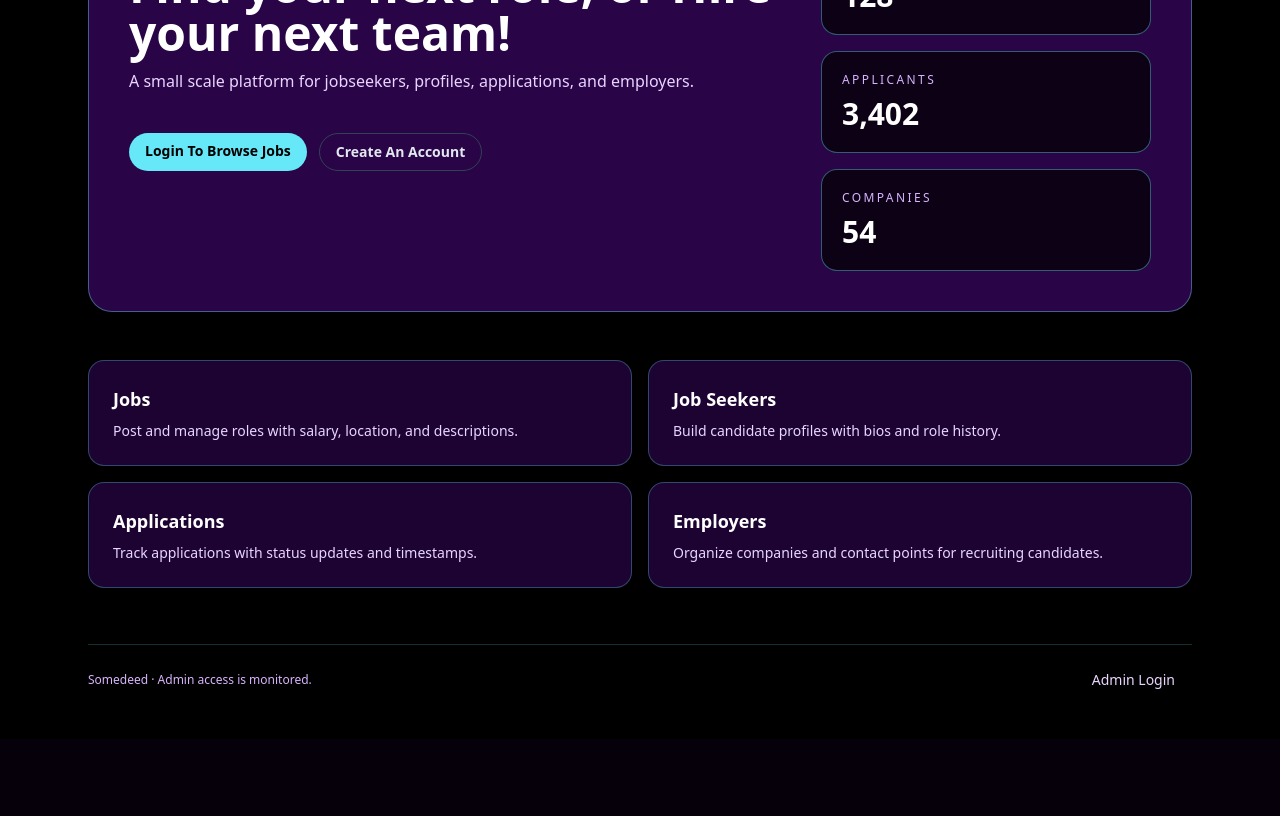
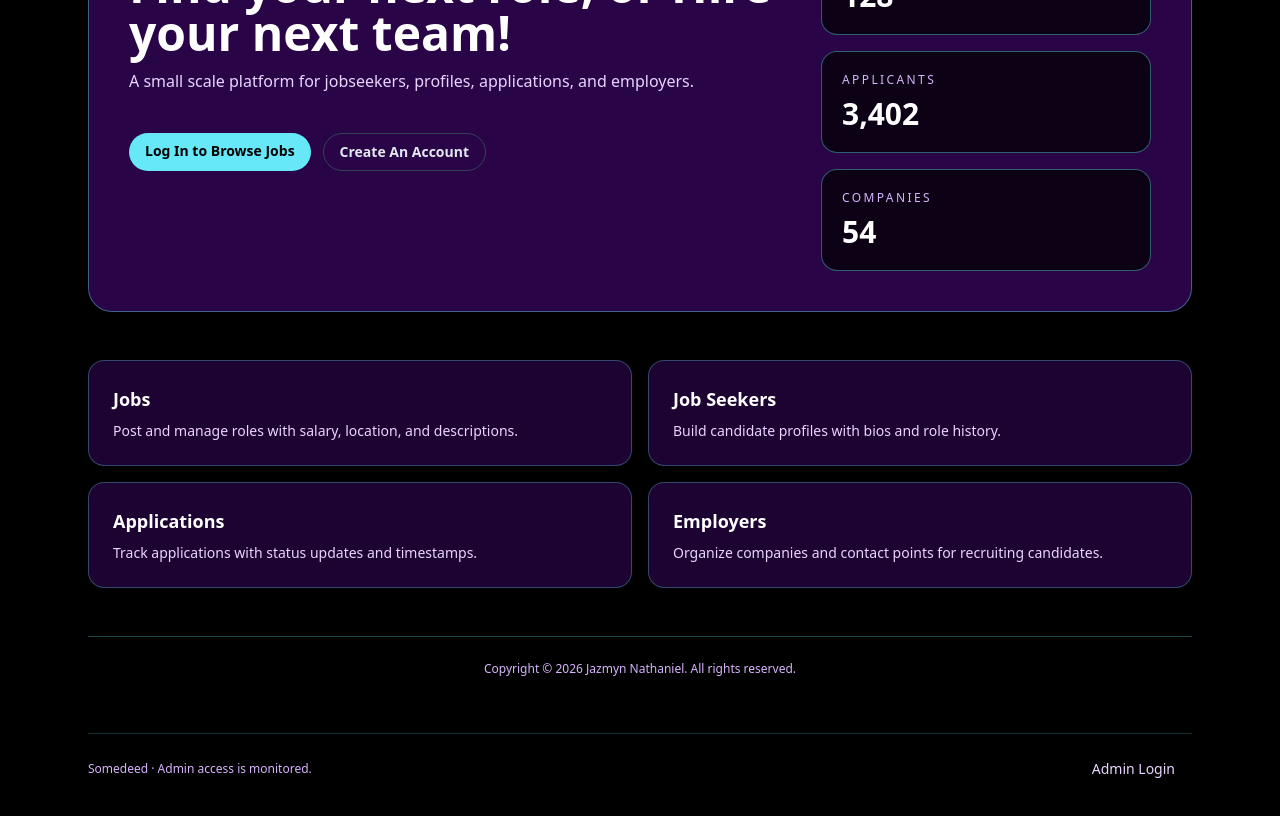
Before and after one commit to JazmynNathaniel/Capstone-Project---Job-Board, a React (Vite) app in the folder frontend/: page / in a window 1280 px wide. Shown: the part 380-1196 px from the top of the page. Before the commit the page ends 1119 px from the top, so only its background shows below. Built offline with nearby package versions, Linux system fonts and the light colour scheme; no server answers.

Commit message:
UI FIX DIDN'T APPLY FIXED IT AGAIN

```diff
--- a/frontend/src/pages/Home.css
+++ b/frontend/src/pages/Home.css
@@ -65,3 +65,7 @@
 .feature-card p {
   @apply mt-2 text-sm text-purple-200;
 }
+
+.page-footer {
+  @apply border-t border-cyan-300/30 pt-6 text-center text-xs text-purple-300;
+}
--- a/frontend/src/pages/Home.jsx
+++ b/frontend/src/pages/Home.jsx
@@ -13,7 +13,7 @@ export default function Home() {
             employers.
           </p>
           <div className="actions">
-            <Link className="btn btn-primary" to="/login">Login To Browse Jobs</Link>
+            <Link className="btn btn-primary" to="/login">Log In to Browse Jobs</Link>
             <Link className="btn btn-ghost" to="/register">Create An Account</Link>
           </div>
         </div>
@@ -51,6 +51,10 @@ export default function Home() {
           <p>Organize companies and contact points for recruiting candidates.</p>
         </article>
       </section>
+
+      <footer className="page-footer">
+        <p>Copyright © 2026 Jazmyn Nathaniel. All rights reserved.</p>
+      </footer>
     </main>
   );
 }
```
